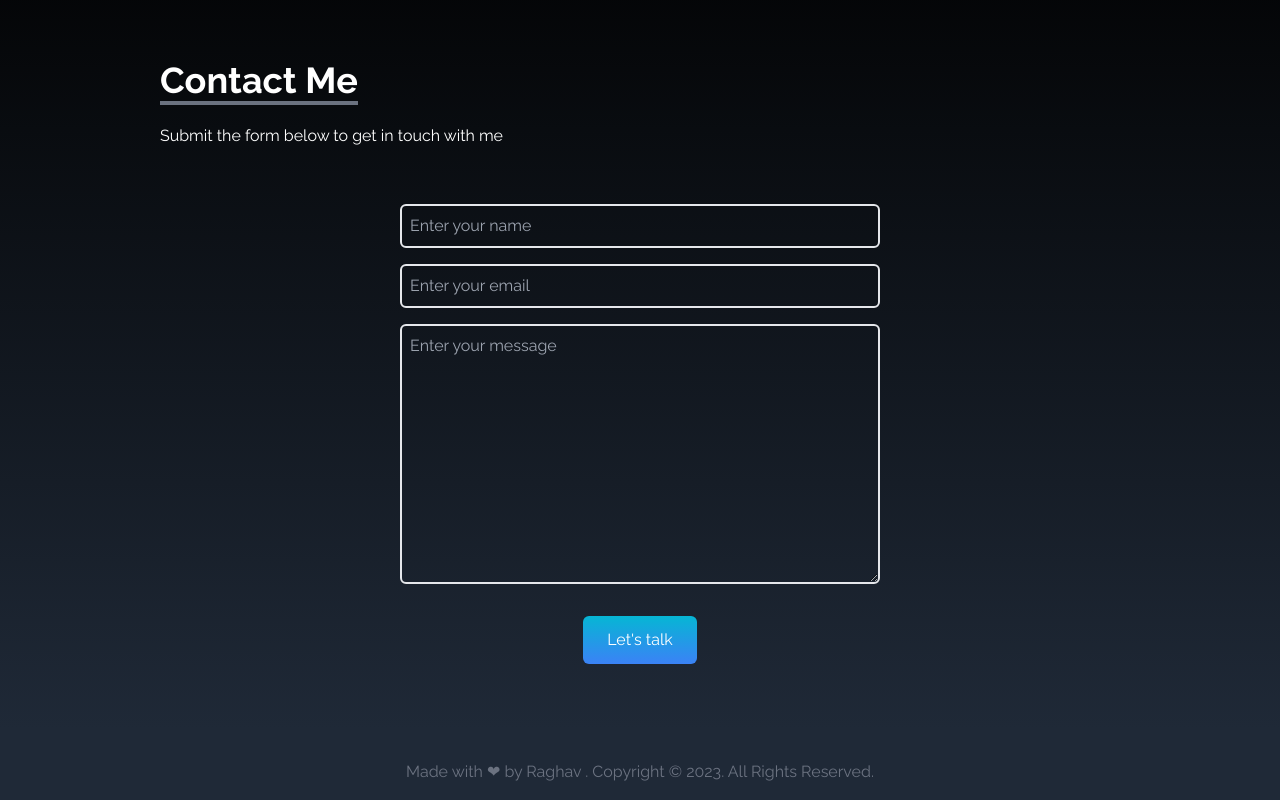
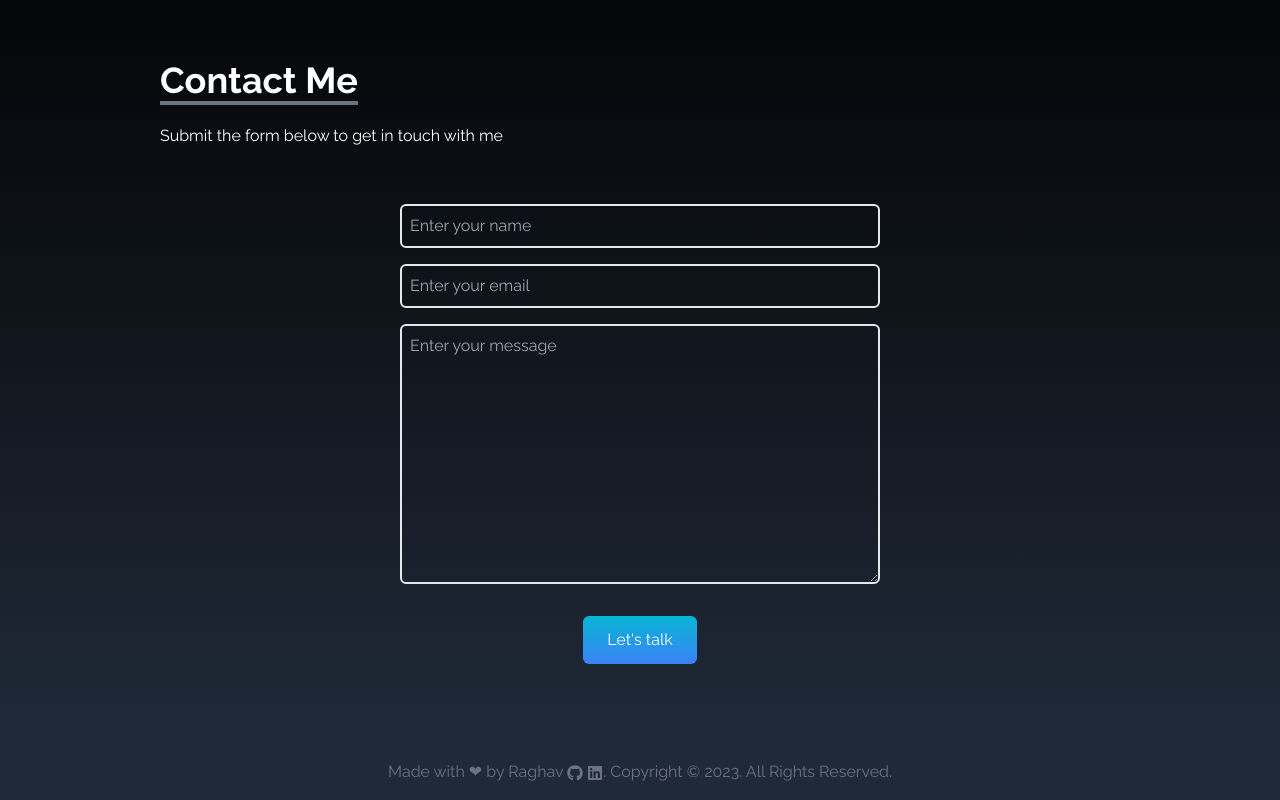
Before and after one commit to RaghavT5/Personal-Website, a React (Create React App) app: page / in a window 1280 px wide. Shown: the part 3316-4116 px from the top of the page. Built offline with nearby package versions, Linux system fonts and the light colour scheme.

Commit message:
Fixed the footer

```diff
--- a/src/components/Footer.jsx
+++ b/src/components/Footer.jsx
@@ -1,4 +1,5 @@
 import React from "react";
+import { FaGithub, FaLinkedin } from "react-icons/fa";
 
 const Footer = () => {
   return (
@@ -7,8 +8,28 @@ const Footer = () => {
         <div className="flex flex-col justify-center items-center mx-auto pt-4 sm:w-full">
           <div className="whitespace-no-wrap overflow-x-auto">
             <p>
-              Made with ❤ by Raghav . Copyright © {new Date().getFullYear()}.
-              All Rights Reserved.
+              Made with ❤ by Raghav{" "}
+              <div className="align-text-bottom inline-block items-center">
+                <a
+                  href="https://github.com/RaghavT5"
+                  target="_blank"
+                  rel="noreferrer"
+                >
+                  {" "}
+                  <FaGithub />
+                </a>
+              </div>{" "}
+              <div className="align-text-bottom inline-block items-center">
+                <a
+                  href="https://www.linkedin.com/in/raghav-tuli-28232617b/"
+                  target="_blank"
+                  rel="noreferrer"
+                >
+                  {" "}
+                  <FaLinkedin />
+                </a>
+              </div>
+              . Copyright © {new Date().getFullYear()}. All Rights Reserved.
             </p>
           </div>
         </div>
```
